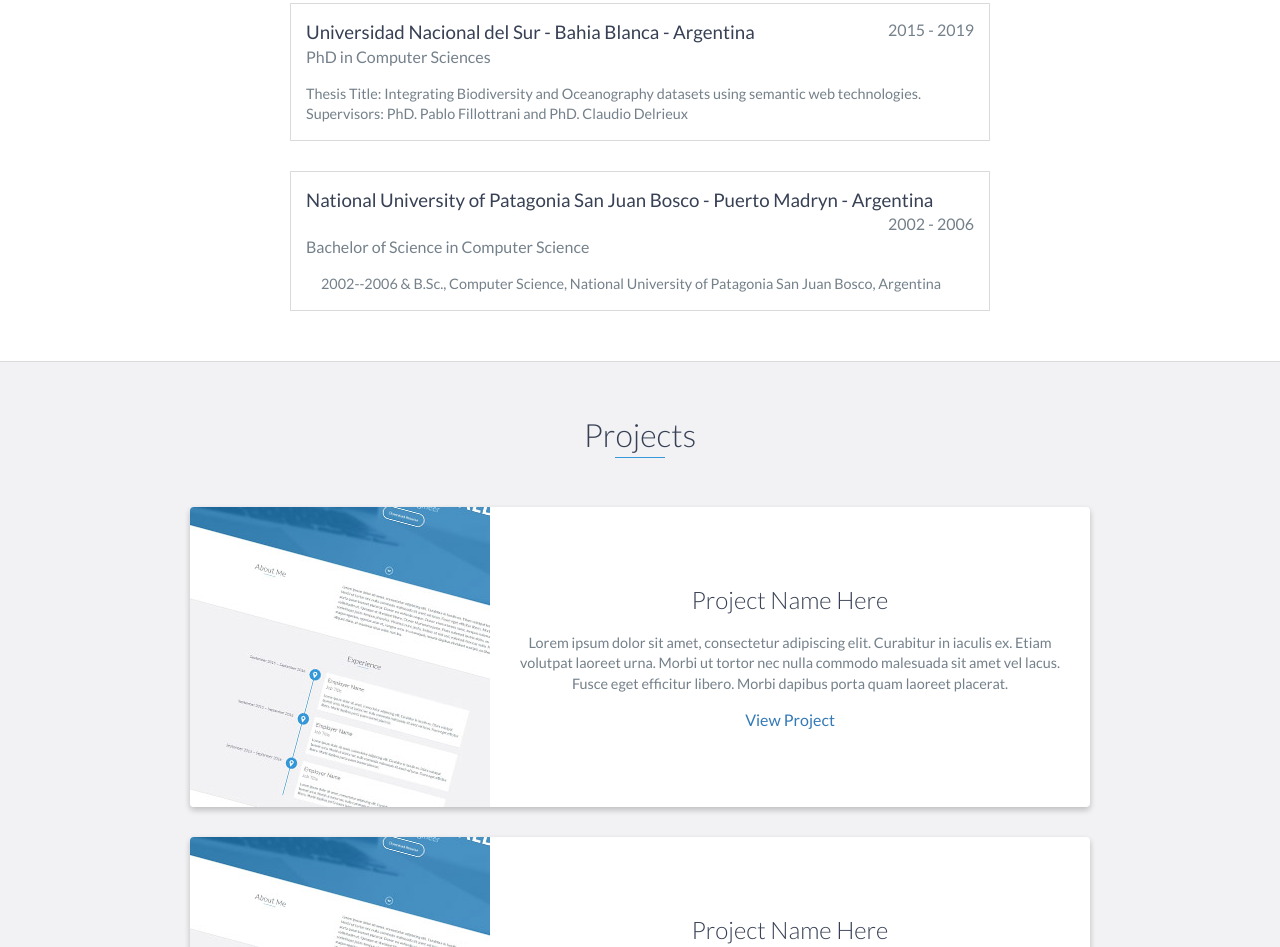
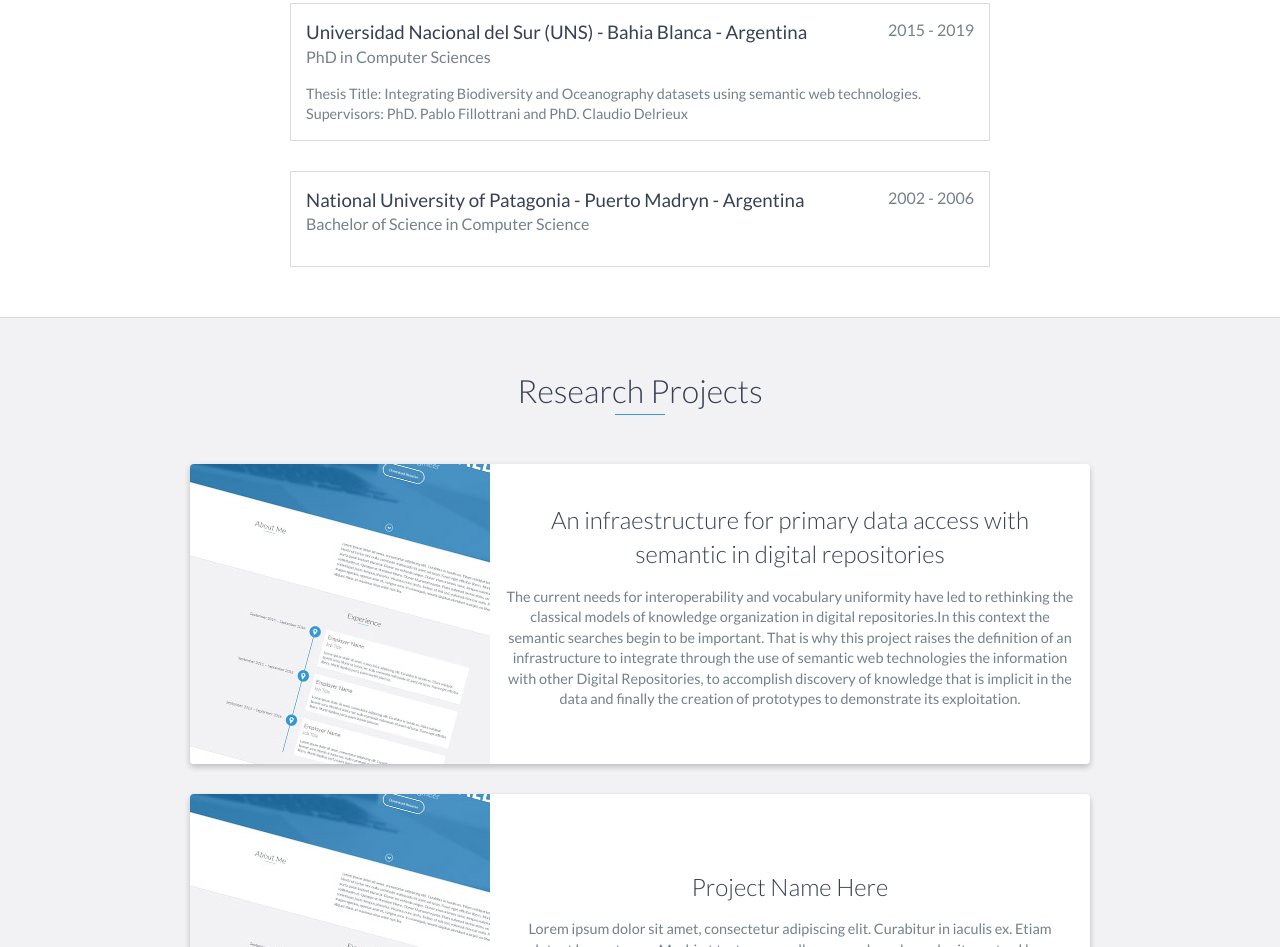
Before and after one commit to marcosdzarate/marcosdzarate.github.io, a website: page index.html in a window 1280 px wide. Shown: the part 2016-2963 px from the top of the page. Drawn offline with nearby package versions, Linux system fonts and the light colour scheme.

Commit message:
Update index.html

```diff
--- a/index.html
+++ b/index.html
@@ -116,7 +116,7 @@
     <div id="education">
         <h2 class="heading">Education</h2>
         <div class="education-block">
-            <h3>Universidad Nacional del Sur - Bahia Blanca - Argentina</h3>
+            <h3>Universidad Nacional del Sur (UNS) - Bahia Blanca - Argentina</h3>
             <span class="education-date">2015 - 2019</span>
             <h4>PhD in Computer Sciences</h4>
             <p>
@@ -127,19 +127,18 @@
         <!-- End .education-block -->
 
         <div class="education-block">
-            <h3>National University of Patagonia San Juan Bosco - Puerto Madryn - Argentina</h3>
+            <h3>National University of Patagonia - Puerto Madryn - Argentina</h3>
             <span class="education-date">2002 - 2006</span>
             <h4>Bachelor of Science in Computer Science</h4>
             <ul>
-             2002--2006 & B.Sc., Computer Science, National University of Patagonia San Juan Bosco, Argentina
-            </ul>
+             </ul>
         </div>
         <!-- End .education-block -->
     </div>
     <!-- End #education -->
 
     <div id="projects" class="background-alt">
-        <h2 class="heading">Projects</h2>
+        <h2 class="heading">Research Projects</h2>
         <div class="container">
             <div class="row">
                 <div class="project shadow-large">
@@ -148,12 +147,15 @@
                     </div>
                     <!-- End .project-image -->
                     <div class="project-info">
-                        <h3>Project Name Here</h3>
+                        <h3>An infraestructure for primary data access with semantic in digital repositories</h3>
                         <p>
-                            Lorem ipsum dolor sit amet, consectetur adipiscing elit. Curabitur in iaculis ex. Etiam volutpat laoreet urna. Morbi ut tortor nec nulla commodo malesuada sit amet vel lacus. Fusce eget efficitur libero. Morbi dapibus porta quam laoreet placerat.
-                        </p>
-                        <a href="#">View Project</a>
-                    </div>
+				The current needs for interoperability and vocabulary uniformity have
+led to rethinking the classical models of knowledge organization in digital repositories.In this context the semantic searches begin to
+be important. That is why this project raises the definition of an infrastructure to integrate through the use of semantic
+web technologies the information with other Digital Repositories, to accomplish discovery of knowledge that is implicit in the data and
+finally the creation of prototypes to demonstrate its exploitation.
+			</p>
+                     </div>
                     <!-- End .project-info -->
                 </div>
                 <!-- End .project -->
```
